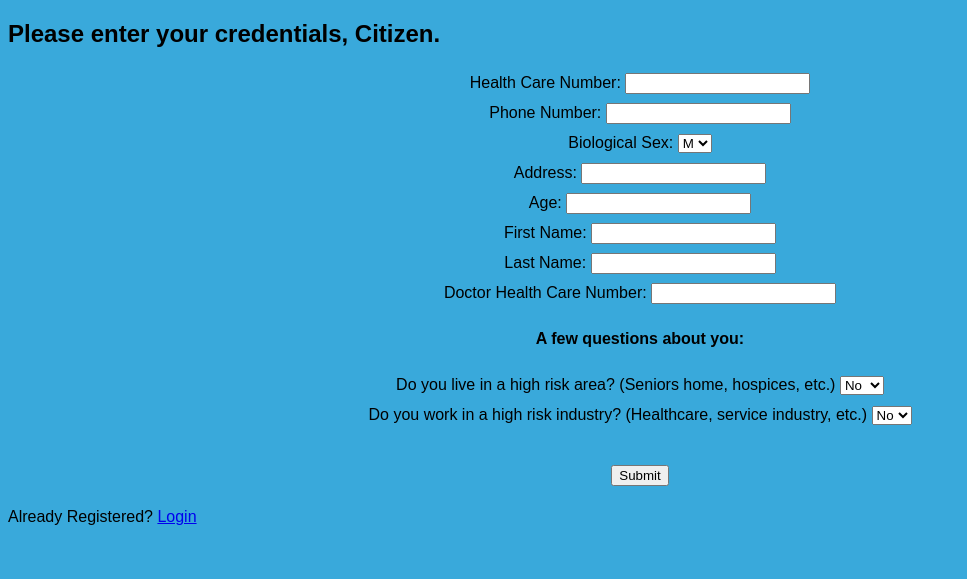
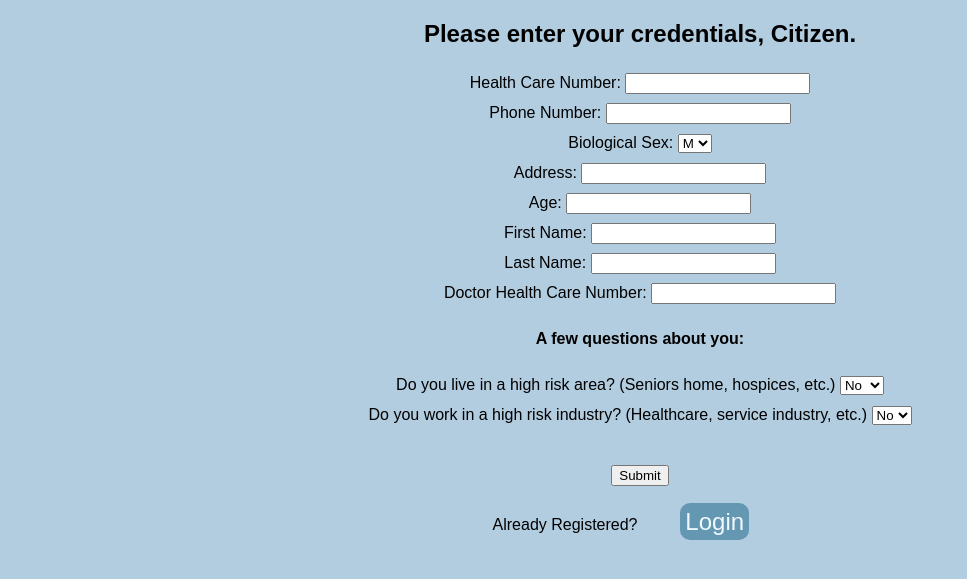
Before and after one commit to tyleryip/vaccine-tracking-app, a Django app: page /civilian/add/ in a window 1280 px wide. Shown: the top 579 px of the page, without its empty margins (0-967 px from the left). Run offline with Django 3.2, Linux system fonts and the light colour scheme.

Commit message:
Stylized the registercivilian site
Much more attractive now

```diff
--- a/cpsc471-project/tracker/static/tracker/index.css
+++ b/cpsc471-project/tracker/static/tracker/index.css
@@ -12,6 +12,11 @@ body {
 
 .button-div {
   margin-top: 5vh;
+}
+
+.form {
+
+
 }
 
 .button {
--- a/cpsc471-project/tracker/static/tracker/register_civilian.css
+++ b/cpsc471-project/tracker/static/tracker/register_civilian.css
@@ -1,7 +1,11 @@
 body {
-    background-color: rgb(57, 169, 219);
-    font-family: Arial;
-  }
+  background-color: #b3cde0;
+  font-family: Arial, Helvetica, sans-serif;
+}
+
+.content {
+  text-align: center;
+}
 
 form {
     text-align: center;
@@ -10,6 +14,30 @@ form {
     overflow: auto;
   }
 
+.please-enter {
+  text-align: center;
+}
+
+.button {
+    background-color: #6497b1;
+    color: aliceblue;
+    text-decoration: none;
+    font-size: 24px;
+    padding-top: 5px;
+    padding-bottom: 5px;
+    padding-left: 5px;
+    padding-right: 5px;
+    border-radius: 10px;
+    text-align: center;
+    overflow: auto;
+    margin: 3vw;
+}
+
+
   form hr {
     width: 15%;
   }
+
+  .login-section {
+    text-align: center;
+  }
--- a/cpsc471-project/tracker/templates/tracker/civilian_registration.html
+++ b/cpsc471-project/tracker/templates/tracker/civilian_registration.html
@@ -16,7 +16,7 @@
 <body>
 
     <div>
-        <h2> Please enter your credentials, Citizen. </h2>
+        <h2 Class = "please-enter"> Please enter your credentials, Citizen. </h2>
     </div>
 
     <!-- Entering Credentials to become a Citizen in the Database. -->
@@ -58,13 +58,15 @@
             <input type="submit" value="Submit">
 
         </form>
+    </div>
 
-        <br/>
-        Already Registered?
-        <a class="button" href="{% url 'tracker:civilian_login' %}"> Login </a>
+        <div Class = "login-section">
+            <br/>
+             Already Registered?
+            <a class="button" href="{% url 'tracker:civilian_login' %}"> Login </a>
+        </div>
 
 
-    </div>
 
 
 
```
